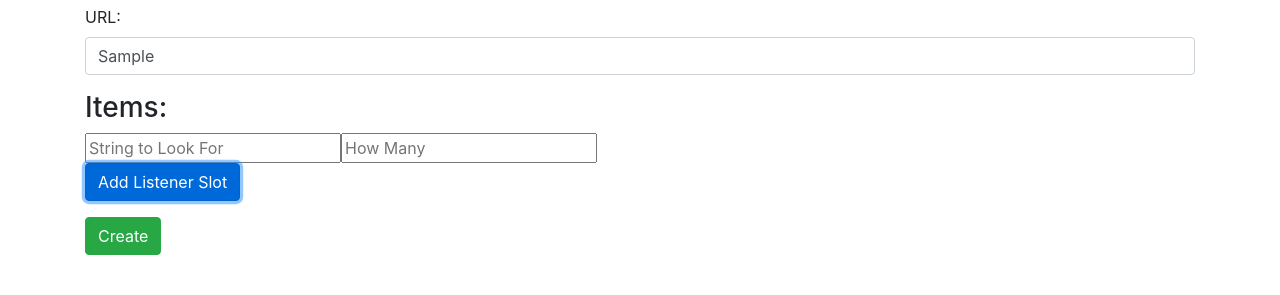
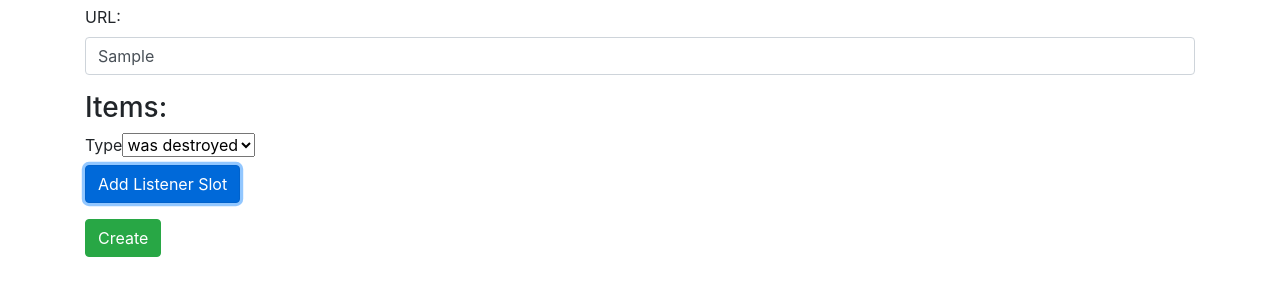
Before and after one commit to JC-game-dev/ArkTribeloggerTest, a website: page index.html in a window 1280 px wide. Both pictures are taken after typing "Sample" into the empty fields and a click on the button "Add Listener Slot". Shown: the part 75-370 px from the top of the page. Drawn offline with nearby package versions, Linux system fonts and the light colour scheme.

Commit message:
Reworked Items Selection with types and predefined structures

```diff
--- a/index.html
+++ b/index.html
@@ -5,7 +5,6 @@
     <title>NodeTest</title>
 </head>
 
-<link rel="stylesheet" type="text/css" href="style.css">
 <link rel="stylesheet" href="https://maxcdn.bootstrapcdn.com/bootstrap/4.5.2/css/bootstrap.min.css">
 <body>
 
@@ -24,37 +23,117 @@
 
         <button type="button" class="btn btn-primary" id="addItem">Add Listener Slot</button>
 
-        <br>
+        <br/>
 
         <input type="submit" class="btn btn-success mt-3" value="Create">
     </form>
 </div>
 
+
+<script src="https://cdn.jsdelivr.net/npm/bootstrap@5.0.0/dist/js/bootstrap.bundle.min.js"></script>
+<script src="https://code.jquery.com/jquery-3.5.1.slim.min.js"></script>
 <script>
     document.getElementById('addItem').addEventListener('click', function() {
         const itemsDiv = document.getElementById('items');
         const newItem = document.createElement('div');
 
-        const stringToLookFor = document.createElement('input');
-        stringToLookFor.type = 'text';
-        stringToLookFor.name = 'stringToLookFor';
-        stringToLookFor.placeholder = 'String to Look For';
+        createDynamicForm();
+    });
 
-        const howMany = document.createElement('input');
-        howMany.type = 'number';
-        howMany.name = 'howMany';
-        howMany.placeholder = 'How Many';
+    function createDynamicForm() {
+        // Create a container div for the dynamic form instance
+        const formInstance = document.createElement("div");
 
-        newItem.appendChild(stringToLookFor);
-        newItem.appendChild(howMany);
-        itemsDiv.appendChild(newItem);
-    });
+        // Generate unique IDs for the form and its elements
+        const formId = "dynamicForm_" + new Date().getTime();
+        const typeSelectId = formId + "_type";
+        const destroyedOptionsDivId = formId + "_destroyedOptions";
+        const destroyedOptionsSelectId = formId + "_destroyedOptionsSelect";
+        const dinonameInputId = formId + "_dinoname";
+
+        // Create the "Type" label and select element
+        const typeLabel = document.createElement("label");
+        typeLabel.setAttribute("for", typeSelectId);
+        typeLabel.textContent = "Type";
+        formInstance.appendChild(typeLabel);
+
+        const typeSelect = document.createElement("select");
+        typeSelect.setAttribute("id", typeSelectId);
+        typeSelect.setAttribute("name", "type");
+        formInstance.appendChild(typeSelect);
+
+        // Create the "wasDestroyed" option
+        const wasDestroyedOption = document.createElement("option");
+        wasDestroyedOption.setAttribute("value", "wasDestroyed");
+        wasDestroyedOption.textContent = "was destroyed";
+        typeSelect.appendChild(wasDestroyedOption);
+
+        // Create the "wasKilled" option
+        const wasKilledOption = document.createElement("option");
+        wasKilledOption.setAttribute("value", "wasKilled");
+        wasKilledOption.textContent = "was killed";
+        typeSelect.appendChild(wasKilledOption);
+
+        // Create the "wasDestroyed" option details
+        const destroyedOptionsDiv = document.createElement("div");
+        destroyedOptionsDiv.setAttribute("id", destroyedOptionsDivId);
+        destroyedOptionsDiv.style.display = "none";
+        formInstance.appendChild(destroyedOptionsDiv);
+
+        const destroyedOptionsLabel = document.createElement("label");
+        destroyedOptionsLabel.setAttribute("for", destroyedOptionsSelectId);
+        destroyedOptionsLabel.textContent = "Structure";
+        destroyedOptionsDiv.appendChild(destroyedOptionsLabel);
+
+        const destroyedOptionsSelect = document.createElement("select");
+        destroyedOptionsSelect.setAttribute("id", destroyedOptionsSelectId);
+        destroyedOptionsSelect.setAttribute("name", "destroyedoptions");
+        destroyedOptionsDiv.appendChild(destroyedOptionsSelect);
+
+        // Create the "Metal Foundation" option
+        const metalFoundationOption = document.createElement("option");
+        metalFoundationOption.setAttribute("value", "Metal Foundation");
+        metalFoundationOption.textContent = "Metal Foundation";
+        destroyedOptionsSelect.appendChild(metalFoundationOption);
+
+        // Create the "Stone Foundation" option
+        const stoneFoundationOption = document.createElement("option");
+        stoneFoundationOption.setAttribute("value", "Stone Foundation");
+        stoneFoundationOption.textContent = "Stone Foundation";
+        destroyedOptionsSelect.appendChild(stoneFoundationOption);
+
+        // Create the "wasKilled" option details
+        const wasKilledOptionDiv = document.createElement("div");
+        wasKilledOptionDiv.style.display = "none";
+        formInstance.appendChild(wasKilledOptionDiv);
+
+        const dinoNameLabel = document.createElement("label");
+        dinoNameLabel.setAttribute("for", dinonameInputId);
+        dinoNameLabel.textContent = "Name of Dino";
+        wasKilledOptionDiv.appendChild(dinoNameLabel);
+
+        const dinoNameInput = document.createElement("input");
+        dinoNameInput.setAttribute("type", "text");
+        dinoNameInput.setAttribute("id", dinonameInputId);
+        dinoNameInput.setAttribute("name", "dinoName");
+        wasKilledOptionDiv.appendChild(dinoNameInput);
+
+        // Append the formInstance to your target HTML element (e.g., a form or a div)
+        const targetElement = document.getElementById("items");
+        targetElement.appendChild(formInstance);
+
+        typeSelect.addEventListener("change", function () {
+            const selectedValue = typeSelect.value;
+            destroyedOptionsDiv.style.display = "none";
+            wasKilledOptionDiv.style.display = "none";
+            if (selectedValue === "wasDestroyed") {
+                destroyedOptionsDiv.style.display = "block";
+            } else if (selectedValue === "wasKilled") {
+                wasKilledOptionDiv.style.display = "block";
+            }
+        });
+    }
 </script>
-
-
-<script src="index.js" type="javascript"></script>
-<script src="https://cdn.jsdelivr.net/npm/bootstrap@5.0.0/dist/js/bootstrap.bundle.min.js"></script>
-<script src="https://code.jquery.com/jquery-3.5.1.slim.min.js"></script>
 
 </body>
 </html>
```
Also changed, not shown: NodeIndex.js (+9 -1 lines), index.js (+33 -0 lines).
